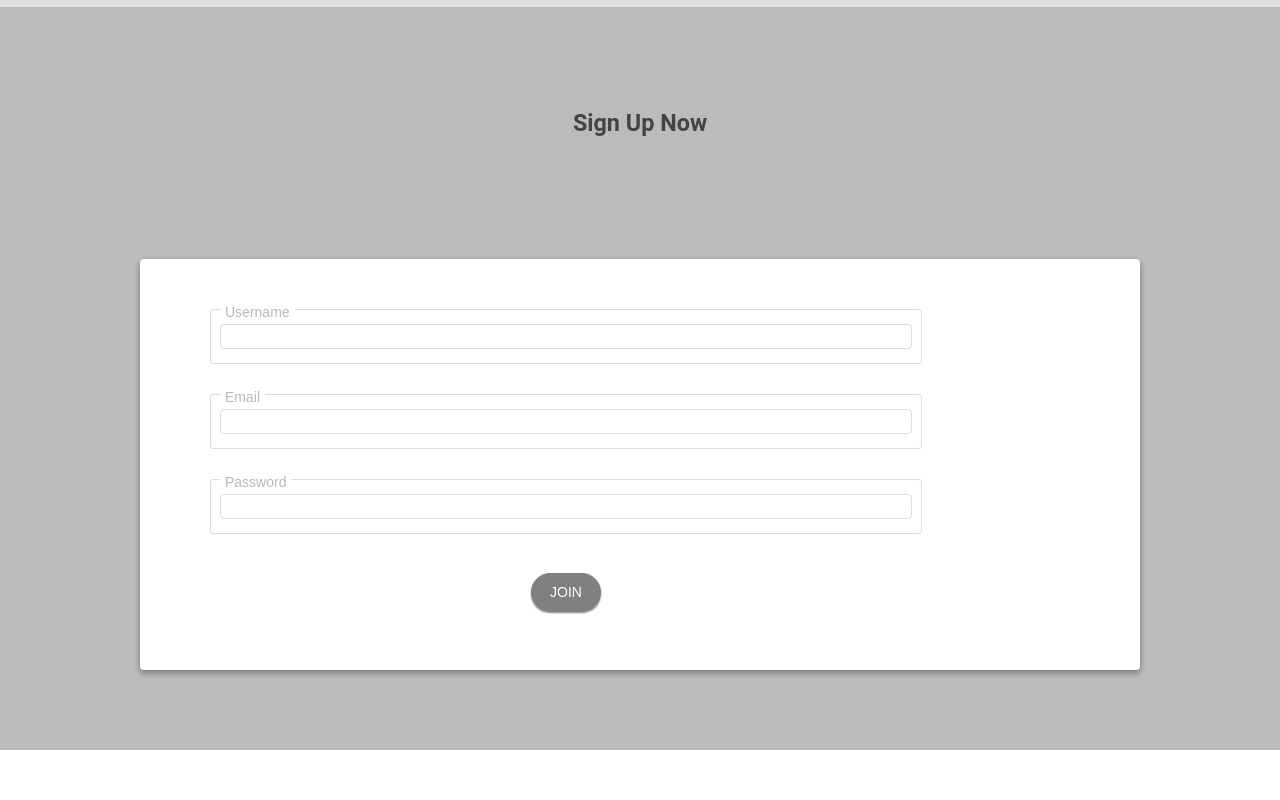
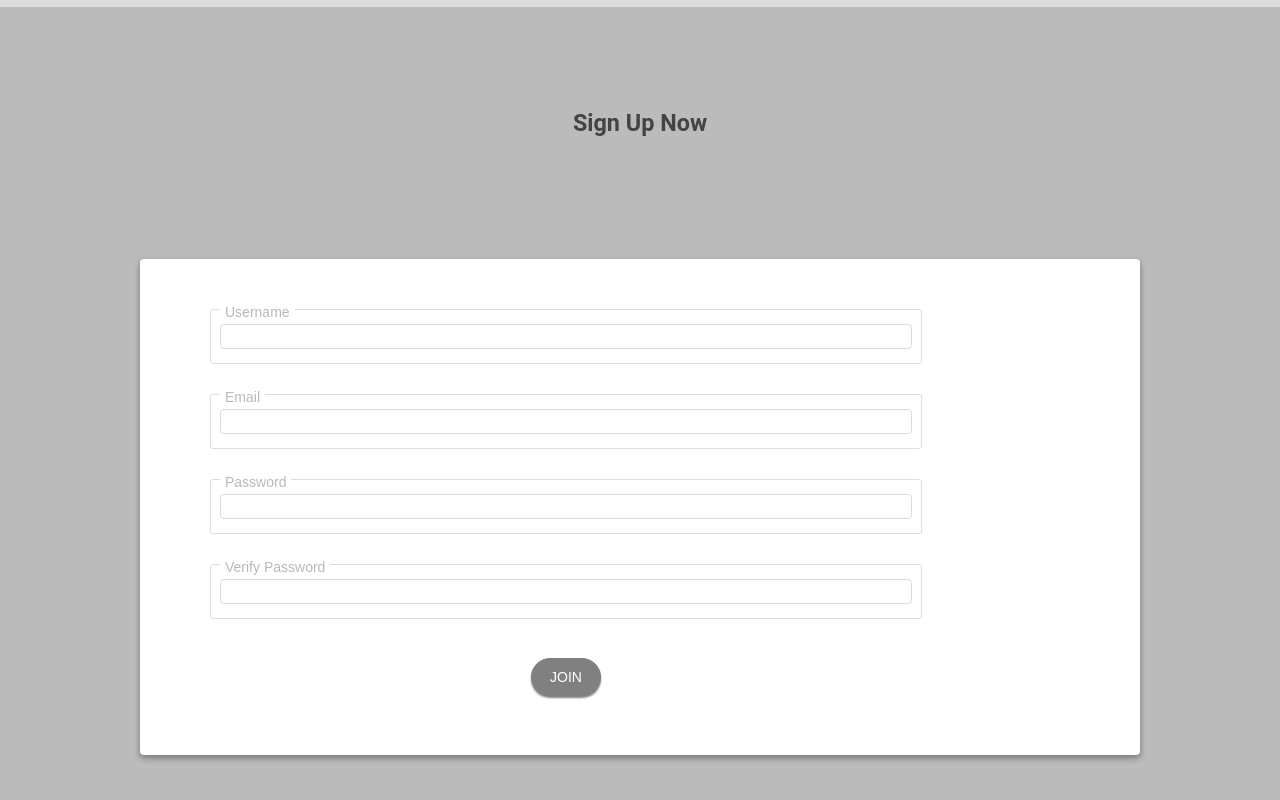
Before and after one commit to thinkful-nw1/final-capstone-client, a React (Create React App) app: page / in a window 1280 px wide. Shown: the part 556-1356 px from the top of the page. Before the commit the page ends 1306 px from the top, so only its background shows below. Built offline with nearby package versions, Linux system fonts and the light colour scheme.

Commit message:
Hook frontend registration to backend and add error/success messages

```diff
--- a/src/Components/LoginForm/LoginForm.js
+++ b/src/Components/LoginForm/LoginForm.js
@@ -1,24 +1,40 @@
-import React from 'react'
-import './LoginForm.css'
+import React from 'react';
+import './LoginForm.css';
 
 export default class LoginForm extends React.Component {
-    render(){
-        return(
-            <div class="login-form-card">
-                <form class="login-form">
+  render() {
+    return (
+      <div className="login-form-card">
+        <form className="login-form">
           <ul>
             <li>
-                            <label for="email"><b>Email</b></label>
-                            <input type="email" name="email" required/>
+              <label htmlFor="email">
+                <b>Email</b>
+              </label>
+              <input
+                type="email"
+                name="email"
+                autoComplete="username"
+                required
+              />
             </li>
             <li>
-                            <label for="password"><b>Password</b></label>
-                            <input type="password"name="password" required/>
+              <label htmlFor="password">
+                <b>Password</b>
+              </label>
+              <input
+                type="password"
+                name="password"
+                autoComplete="current_password"
+                required
+              />
             </li>
-                        <button type="submit"><a href="/search">Login</a></button>
+            <button type="submit">
+              <a href="/search">Login</a>
+            </button>
           </ul>
         </form>
       </div>
-        )
+    );
   }
 }
--- a/src/Components/RegistrationForm/RegistrationForm.js
+++ b/src/Components/RegistrationForm/RegistrationForm.js
@@ -1,35 +1,112 @@
-import React from 'react'
-import './RegistrationForm.css'
+import React from 'react';
+import AuthApiService from '../../services/auth-api-service';
+import './RegistrationForm.css';
 
 export default class RegistrationForm extends React.Component {
+  constructor(props) {
+    super(props);
+    this.state = {
+      statusMessage: ''
+    };
+  }
+  handleFormSubmit = e => {
+    e.preventDefault();
+    this.setState({
+      statusMessage: ''
+    });
+    const { username, email, password, verify_password } = e.target;
+
+    if (password.value !== verify_password.value)
+      return this.setState({
+        statusMessage: 'Passwords do not match'
+      });
+
+    AuthApiService.postUser({
+      username: username.value,
+      email: email.value,
+      password: password.value
+    })
+      .then(user => {
+        email.value = '';
+        username.value = '';
+        password.value = '';
+        verify_password.value = '';
+        this.handleSuccess();
+      })
+      .catch(err => this.handleErrorMessage(err.error));
+  };
+
+  handleSuccess = () => {
+    this.setState({
+      statusMessage: 'Registration successful'
+    });
+    setTimeout(() => {
+      this.props.history.push('/login');
+    }, 2000);
+  };
+
+  handleErrorMessage = statusMessage => {
+    this.setState({ statusMessage });
+  };
+
+  renderErrorMessage = msg => {
+    return (
+      <div>
+        <h2>{msg}</h2>
+      </div>
+    );
+  };
+
   render() {
     return (
-            <div class="signup-form-card">
-            <form class='signup-form'>
+      <div className="signup-form-card">
+        {this.state.statusMessage &&
+          this.renderErrorMessage(this.state.statusMessage)}
+        <form className="signup-form" onSubmit={this.handleFormSubmit}>
           <ul>
             <li>
-                        <label for="username">Username</label>
-                        <input type="text" name='username' id='username'
-                        required />
+              <label htmlFor="username">Username</label>
+              <input
+                type="text"
+                name="username"
+                id="username"
+                autoComplete="username"
+                required
+              />
             </li>
 
             <li>
-                        <label for="email">Email</label>
-                        <input type="email" name='email'
-                        required />
+              <label htmlFor="email">Email</label>
+              <input type="email" name="email" required />
             </li>
 
             <li>
-                        <label for="password">Password</label>
-                        <input type="password" name='password' id='password'
-                        required />
+              <label htmlFor="password">Password</label>
+              <input
+                type="password"
+                name="password"
+                id="password"
+                autoComplete="new-password"
+                required
+              />
+            </li>
+
+            <li>
+              <label htmlFor="verify_password">Verify Password</label>
+              <input
+                type="password"
+                name="verify_password"
+                id="verify_password"
+                autoComplete="new-password"
+                required
+              />
             </li>
             <li>
-                        <button type='submit'>Join</button>
+              <button type="submit">Join</button>
             </li>
           </ul>
         </form>
       </div>
-        )
+    );
   }
 }
--- a/src/Routes/LandingPage.js
+++ b/src/Routes/LandingPage.js
@@ -1,5 +1,5 @@
-import React from 'react'
-import RegistrationForm from '../Components/RegistrationForm/RegistrationForm'
+import React from 'react';
+import RegistrationForm from '../Components/RegistrationForm/RegistrationForm';
 
 export default class LandingPage extends React.Component {
   render() {
@@ -10,15 +10,16 @@ export default class LandingPage extends React.Component {
           <h2>[All your travel plans in one place]</h2>
         </header>
         <section>
-                [Plan your trip with one click! Enter your destination and get flights, sights, and eats to add to your travel itinerary.]
+          [Plan your trip with one click! Enter your destination and get
+          flights, sights, and eats to add to your travel itinerary.]
         </section>
-            <section class='card-signup-form'>
+        <section className="card-signup-form">
           <header>
             <h3>Sign Up Now</h3>
           </header>
-                <RegistrationForm />
+          <RegistrationForm history={this.props.history} />
         </section>
       </main>
-        )
+    );
   }
 }
--- /dev/null
+++ b/src/config.js
@@ -0,0 +1,3 @@
+export default {
+  API_ENDPOINT: 'http://localhost:8000/api'
+};
--- /dev/null
+++ b/src/services/auth-api-service.js
@@ -0,0 +1,18 @@
+import config from '../config';
+
+const AuthApiService = {
+  postUser(user) {
+    return fetch(`${config.API_ENDPOINT}/users`, {
+      method: 'POST',
+      headers: {
+        'content-type': 'application/json'
+      },
+      body: JSON.stringify(user)
+    }).then(res =>
+      !res.ok ? res.json().then(e => Promise.reject(e)) : res.json()
+    );
+  }
+};
+
+export default AuthApiService;
+// 11AAaa!!
```
Also changed, not shown: 1 other file (tests, documents, lock files or other folders). Lines whose indentation alone changed are shown as unchanged.
